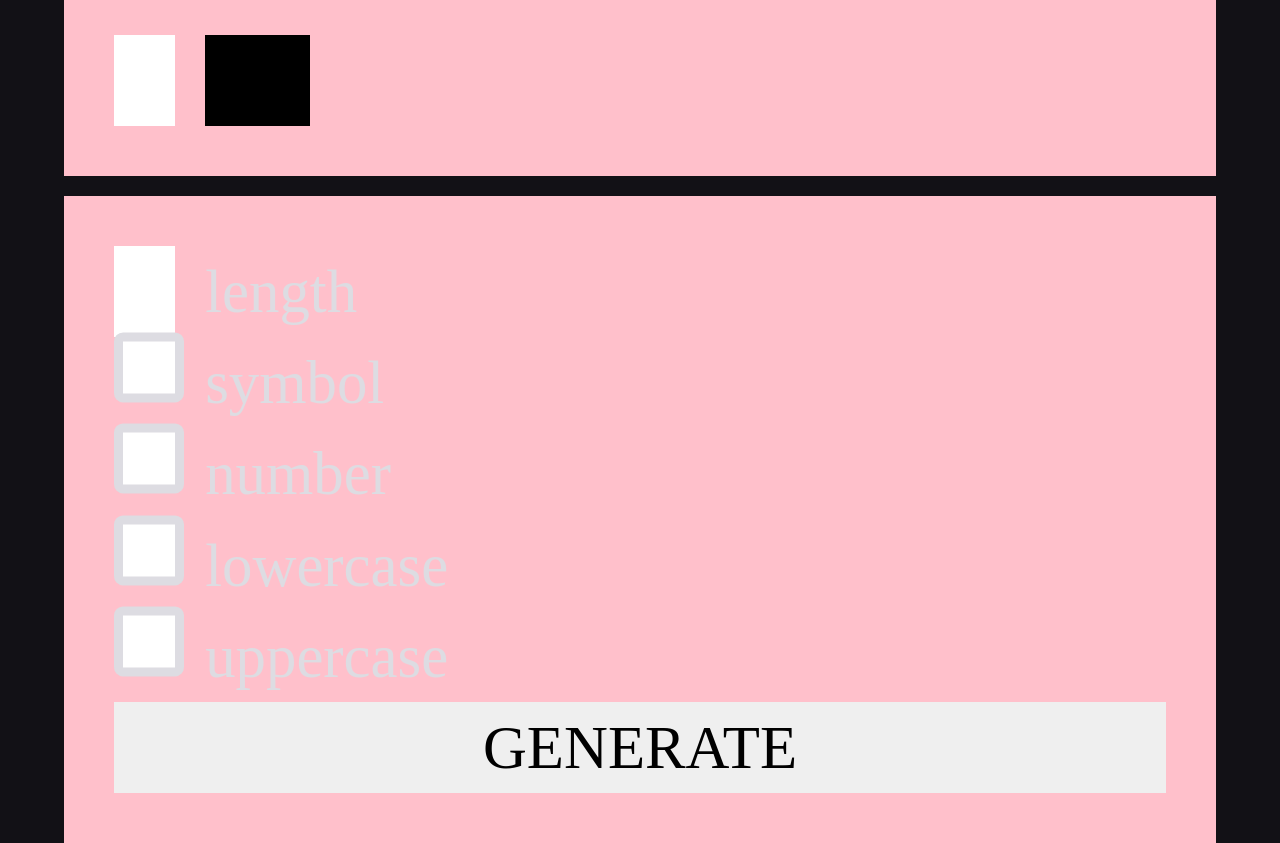
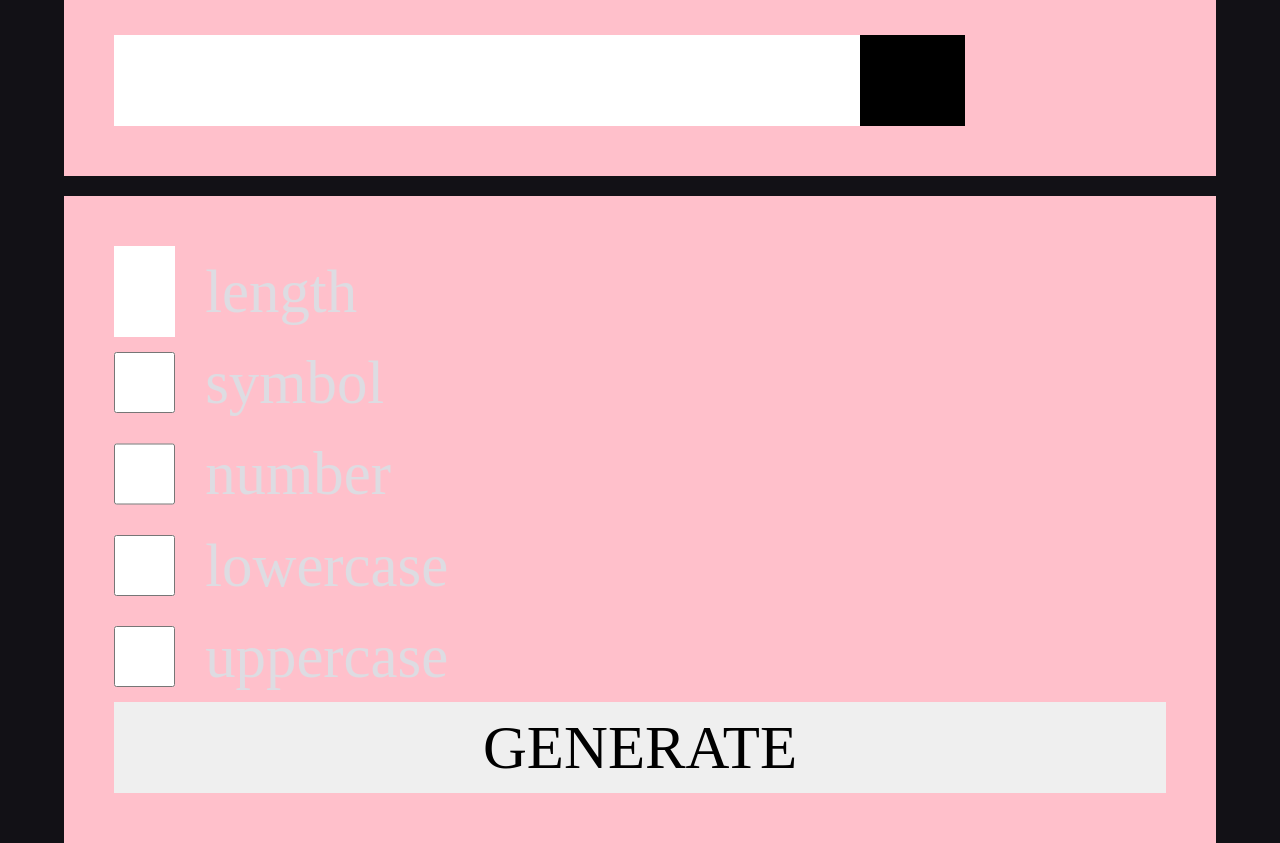
Before and after one commit to PiotrRusiowski/PasswordGenerator, a website built with webpack: page src/index.html in a window 1280 px wide. Built offline with nearby package versions, Linux system fonts and the light colour scheme; files whose address does not match are found by name.

Commit message:
add new class to inputs

```diff
--- a/src/app1.js
+++ b/src/app1.js
@@ -32,7 +32,7 @@ const submit = () => {
   ps.getPassword();
 };
 const formProperties = {
-  className: "passwordGenerator__box",
+  className: "passwordGenerator__box passwordGenerator__box--content",
   submitButtonMessage: "generate",
   submitCallback: submit,
   formHeaderText: "",
--- a/src/css/formManager.scss
+++ b/src/css/formManager.scss
@@ -39,14 +39,18 @@ h1{
     flex-direction: column;
     background-color: pink;
 
+    &--content{
+      .form-group{
+        display: grid;
+        grid-template-columns: 1em auto;
+        gap: 0.5em;
+        accent-color: red;
+      }
+    }
 
-    &--header{
-      height: auto
-    }
   }
   .showPass{
     display: flex;
-
     .btn{
       background-color: black;
       font-size: 2rem;
@@ -56,21 +60,3 @@ h1{
     }
   }
 }
-.form-group{
-  display: grid;
-  grid-template-columns: 1em auto;
-  gap: 0.5em;
-
-}
-input[type="checkbox"] {
-  appearance: none;
-  background-color: #fff;
-  margin: 0;
-  font: inherit;
-  color: currentColor;
-  width: 1.15em;
-  height: 1.15em;
-  border: 0.15em solid currentColor;
-  border-radius: 0.15em;
-  transform: translateY(-0.075em);
-}
--- a/src/dom/FormManager.js
+++ b/src/dom/FormManager.js
@@ -31,7 +31,7 @@ class FormManager {
     createInput({ type, labels }) {
         return labels.forEach((label) => {
             const id = label;
-            const formGroupElement = FormManager.createFormGroupElement();
+            const formGroupElement = FormManager.createFormGroupElement(type);
             const inputElement = document.createElement("input");
             inputElement.id = id;
             inputElement.type = type;
@@ -45,9 +45,9 @@ class FormManager {
             this.formElement.appendChild(formGroupElement);
         });
     }
-    static createFormGroupElement() {
+    static createFormGroupElement(type) {
         const formGroupElement = document.createElement("div");
-        formGroupElement.className = "form-group";
+        formGroupElement.className = `form-group form-group--${type}`;
         return formGroupElement;
     }
     static createSubmitButton(message) {
--- a/src/ts/app1.ts
+++ b/src/ts/app1.ts
@@ -27,7 +27,7 @@ const submit = () => {
   ps.getPassword();
 };
 const formProperties: FormProperties = {
-  className: "passwordGenerator__box",
+  className: "passwordGenerator__box passwordGenerator__box--content",
   submitButtonMessage: "generate",
   submitCallback: submit,
   formHeaderText: "",
--- a/src/ts/dom/FormManager.ts
+++ b/src/ts/dom/FormManager.ts
@@ -43,7 +43,7 @@ export default class FormManager {
   private createInput({ type, labels }: FormField) {
     return labels.forEach((label) => {
       const id: string = label;
-      const formGroupElement = FormManager.createFormGroupElement();
+      const formGroupElement = FormManager.createFormGroupElement(type);
 
       const inputElement = document.createElement("input");
       inputElement.id = id;
@@ -60,9 +60,9 @@ export default class FormManager {
       this.formElement.appendChild(formGroupElement);
     });
   }
-  private static createFormGroupElement() {
+  private static createFormGroupElement(type: string) {
     const formGroupElement = document.createElement("div");
-    formGroupElement.className = "form-group";
+    formGroupElement.className = `form-group form-group--${type}`;
     return formGroupElement;
   }
   private static createSubmitButton(message: string) {
```
